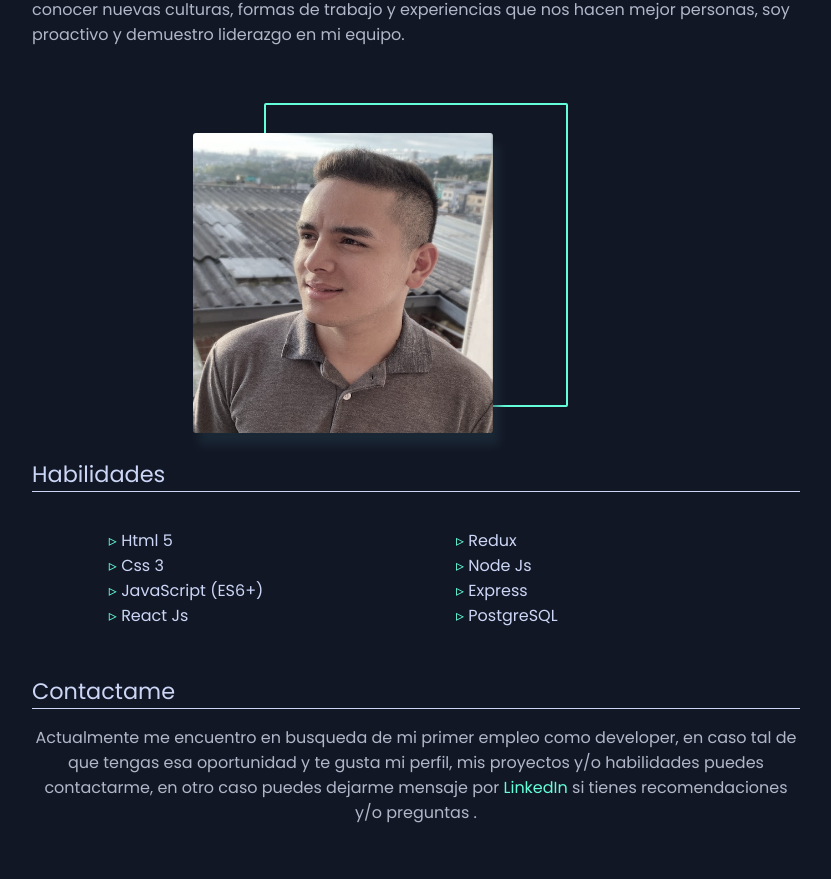
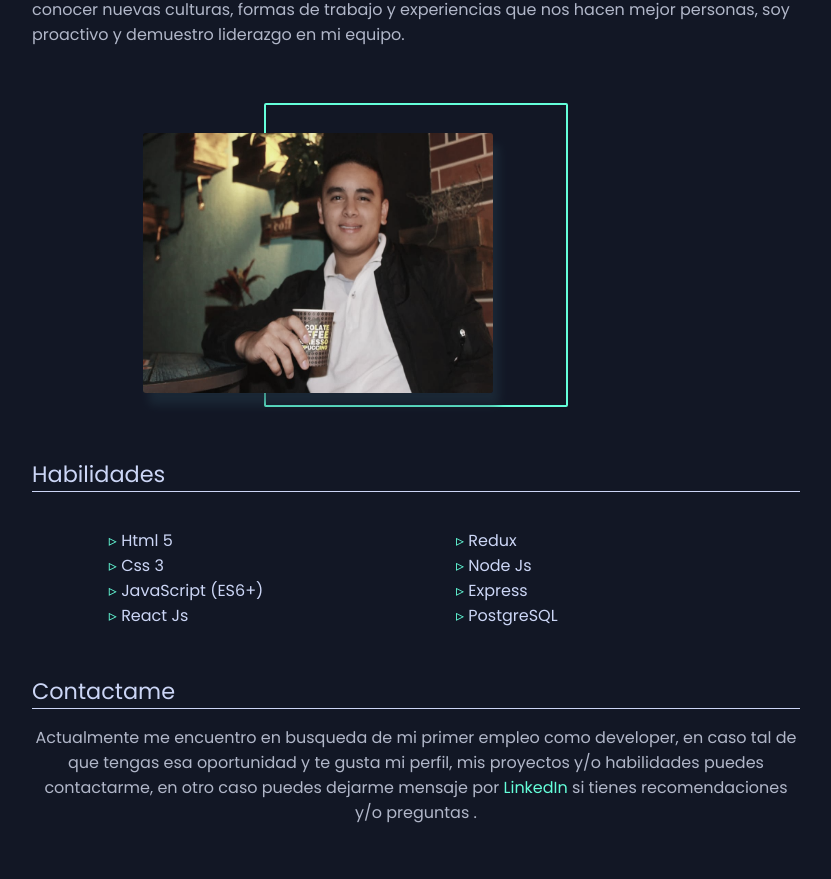
Before and after one commit to luisfranco23/Portafoliolf, a React (Vite) app: page /#/ in a window 1280 px wide. Shown: the part 918-1797 px from the top of the page, without its empty margins (224-1055 px from the left). Built offline with nearby package versions, Linux system fonts and the light colour scheme.

Commit message:
updated photo

```diff
--- a/src/components/home/Home.jsx
+++ b/src/components/home/Home.jsx
@@ -1,6 +1,6 @@
 import React from 'react'
 import './style.css'
-import image from '../../assets/projetcs/photo.png'
+import image from '../../assets/Foto.jpeg'
 
 const Home = () => {
   return (
--- a/src/components/home/style.css
+++ b/src/components/home/style.css
@@ -71,8 +71,8 @@
     transform: translate(5px, 5px);
 }
 .photo__me {
-    width: 300px;
-    aspect-ratio: 1;
+    width: 350px;
+    height: 260px;
     border-radius: 3px;
     box-shadow: 6px 12px 10px 0px #123a5485;
     filter: grayscale(50%);
```
Also changed, not shown: src/assets/Foto.jpeg (added).
